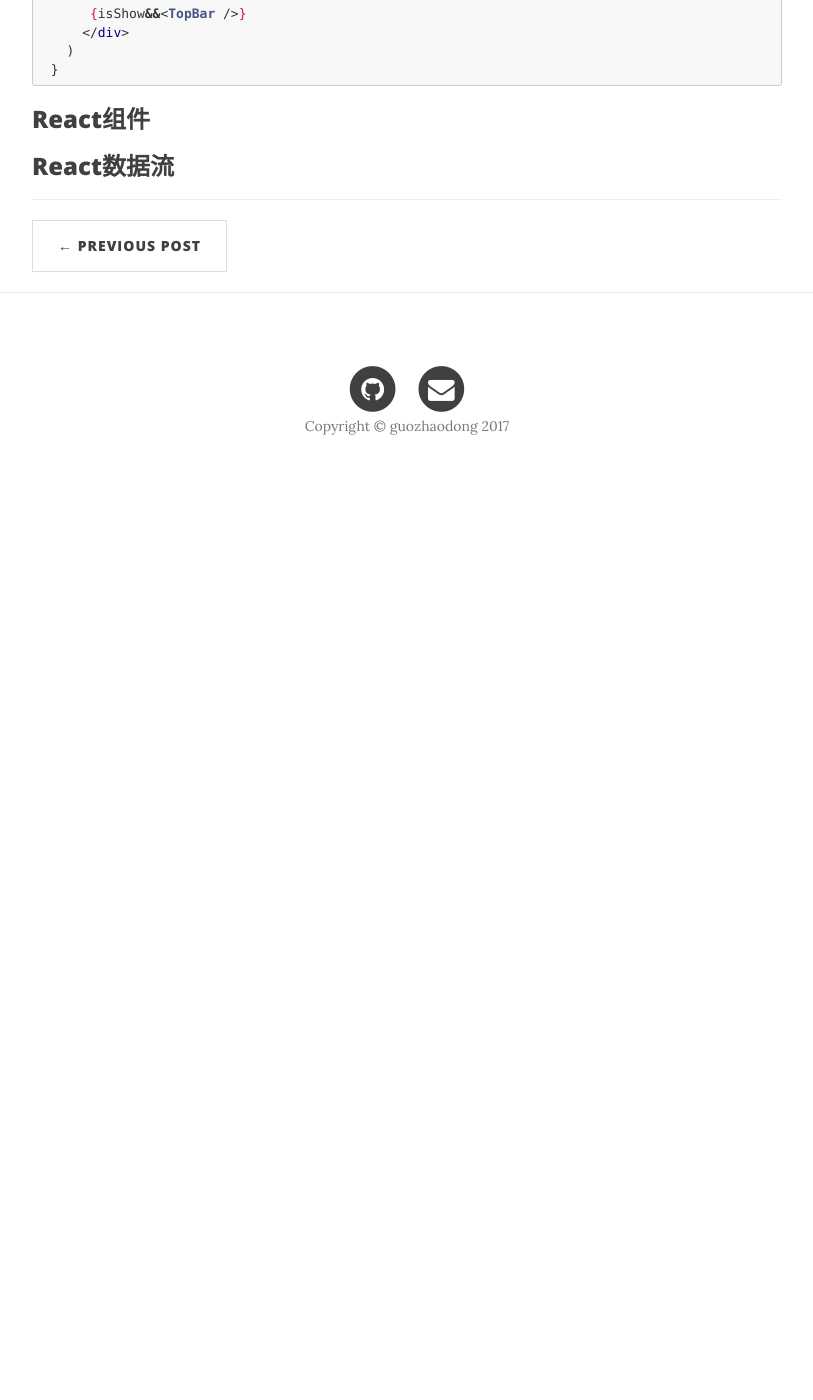
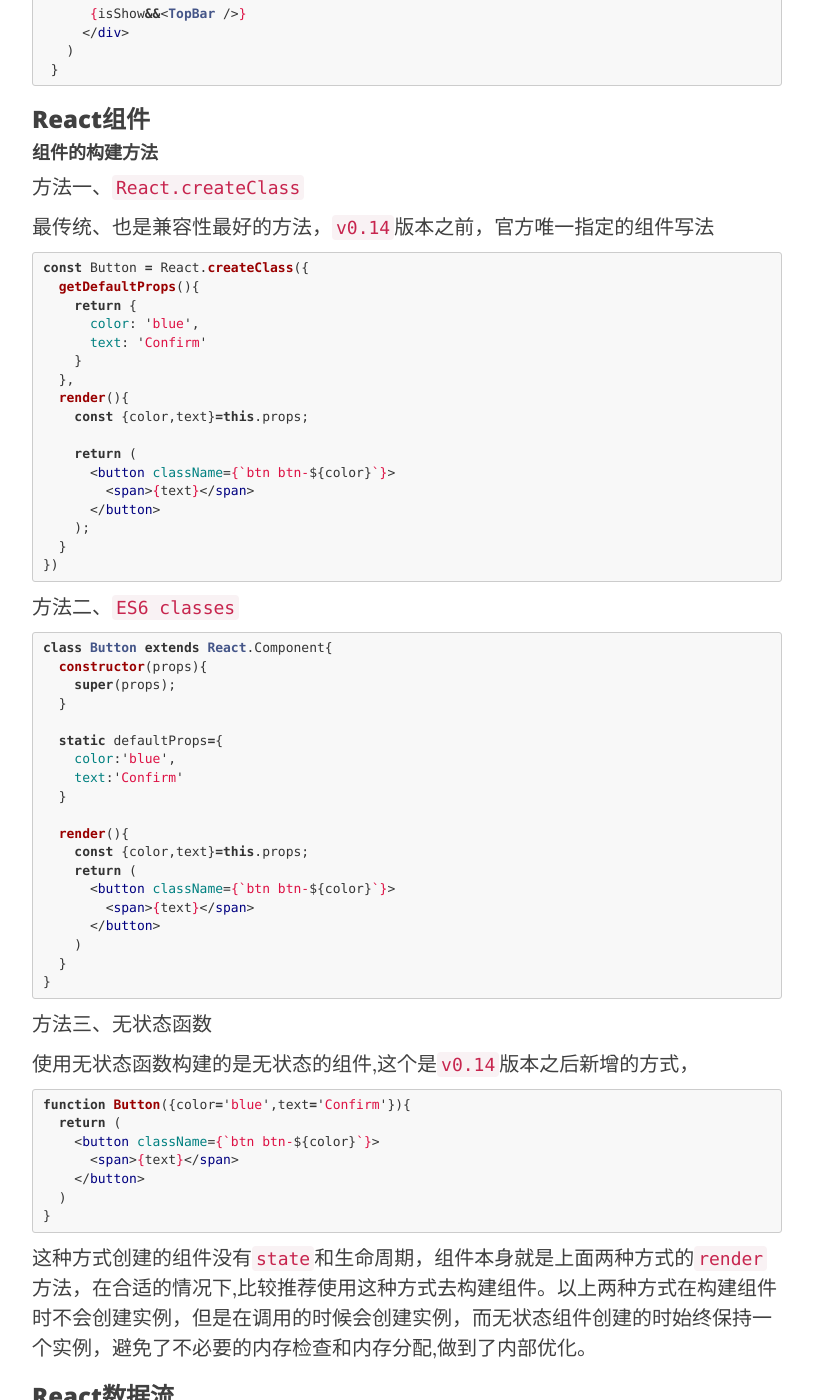
Before and after one commit to Bubble2/Bubble2.github.io, a Jekyll site: the page built from _posts/2017-08-14-react-lesson1.md, in a window 1280 px wide and 1400 px high, scrolled down 5154 px. Shown: the whole window, without its empty margins (233-1046 px from the left). Built offline with Jekyll 4.4.1, drawn with Linux system fonts in a browser that asks for light colours; nearby versions of some CDN libraries; before the commit the page ends 5656 px from its top, so only the background shows below that; some of the changed text lies outside the part shown.

Commit message:
modify react-lesson1

````diff
--- a/_posts/2017-08-14-react-lesson1.md
+++ b/_posts/2017-08-14-react-lesson1.md
@@ -272,7 +272,7 @@
 ```
 
 
-除了`false`以外,0、""、null、undefined、NaN,都不会认为是假，即不会像原生`js`一样
+除了`false`以外,0、""、null、undefined、NaN,也会认为是假，其中0和NaN会输出自身。
 ``` jsx
  const isShow=true;
  const TopBar =()=>{
@@ -289,9 +289,72 @@
  }
 ```
 
-
-
-
 ### React组件
 
+#### 组件的构建方法
+
+方法一、`React.createClass`
+
+最传统、也是兼容性最好的方法，`v0.14`版本之前，官方唯一指定的组件写法
+
+``` jsx
+const Button = React.createClass({
+  getDefaultProps(){
+    return {
+      color: 'blue',
+      text: 'Confirm'
+    }
+  },
+  render(){
+    const {color,text}=this.props;
+
+    return (
+      <button className={`btn btn-${color}`}>
+        <span>{text}</span>
+      </button>
+    );
+  }
+})
+```
+
+方法二、`ES6 classes`
+
+``` jsx
+class Button extends React.Component{
+  constructor(props){
+    super(props);
+  }
+
+  static defaultProps={
+    color:'blue',
+    text:'Confirm'
+  }
+
+  render(){
+    const {color,text}=this.props;
+    return (
+      <button className={`btn btn-${color}`}>
+        <span>{text}</span>
+      </button>
+    )
+  }
+}
+```
+
+方法三、无状态函数
+
+使用无状态函数构建的是无状态的组件,这个是`v0.14`版本之后新增的方式，
+
+``` jsx
+function Button({color='blue',text='Confirm'}){
+  return (
+    <button className={`btn btn-${color}`}>
+      <span>{text}</span>
+    </button>
+  )
+}
+```
+
+这种方式创建的组件没有`state`和生命周期，组件本身就是上面两种方式的`render`方法，在合适的情况下,比较推荐使用这种方式去构建组件。以上两种方式在构建组件时不会创建实例，但是在调用的时候会创建实例，而无状态组件创建的时始终保持一个实例，避免了不必要的内存检查和内存分配,做到了内部优化。
+
 ### React数据流
````
